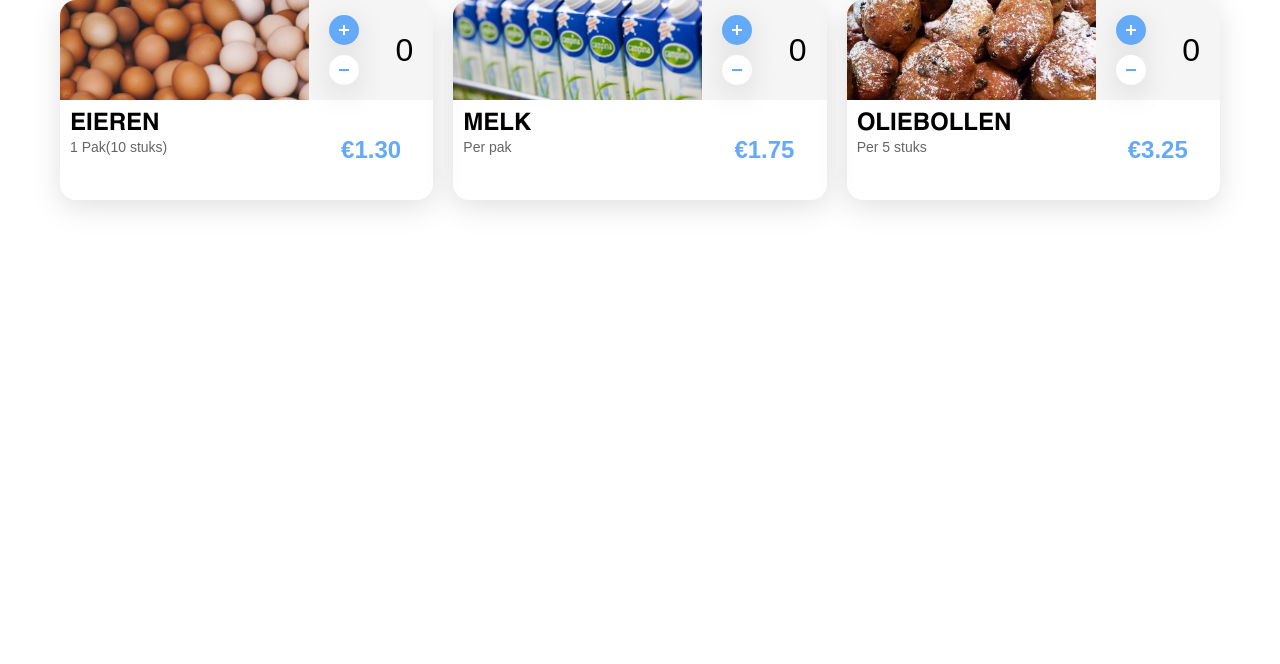
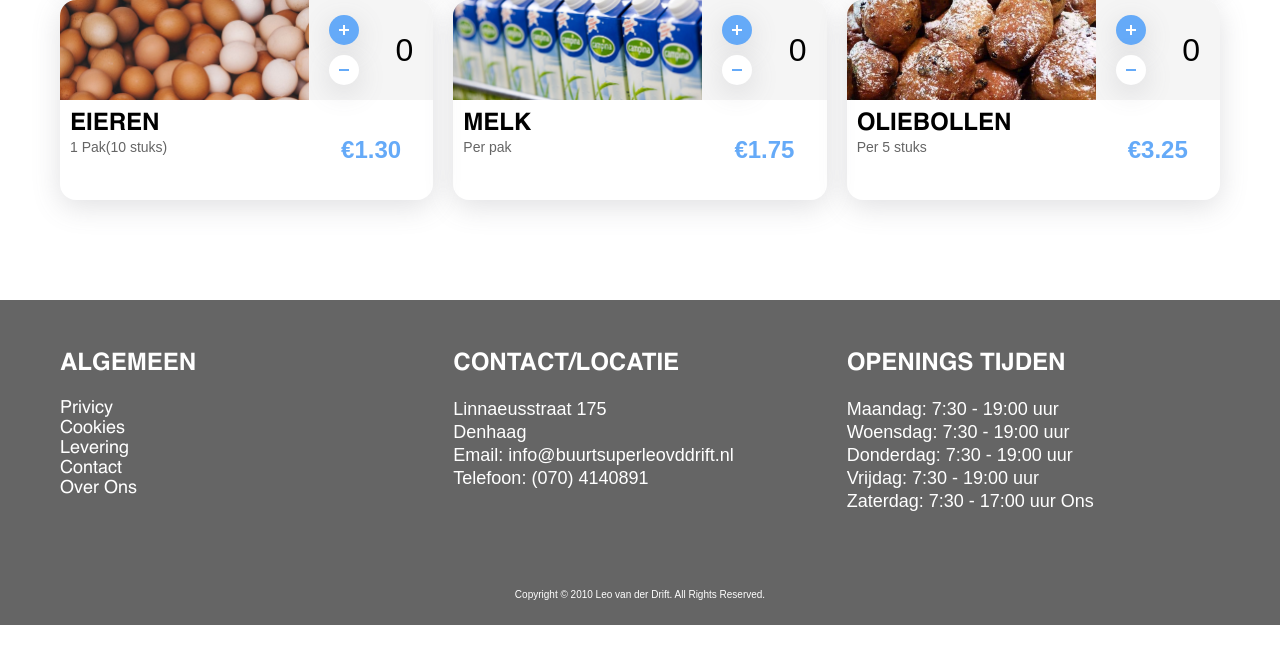
Before and after one commit to TijnR/XT1_Challenge2, a website: page index.html in a window 1280 px wide. Shown: the part 1440-2104 px from the top of the page. After the commit the page ends 2065 px from the top, so only its background shows below. Drawn offline with Linux system fonts and the light colour scheme.

Commit message:
Footer: added

```diff
--- a/index.html
+++ b/index.html
@@ -633,6 +633,40 @@
       </div>
     </div>
 
-    <div class="section test" style="height: 4000px"></div>
+    <footer class="c-footer section">
+      <div class="section-content">
+        <div class="footer__container">
+          <div class="footer__algemeen footer__section">
+            <h5 class="footer__title">algemeen</h5>
+            <a class="footer__link">Privicy</a>
+            <a class="footer__link">Cookies</a>
+            <a class="footer__link">Levering</a>
+            <a class="footer__link">Contact</a>
+            <a class="footer__link">Over Ons</a>
+          </div>
+
+          <div class="footer__contact footer__section">
+            <h5 class="footer__title">contact/locatie</h5>
+            <span class="footer__label">Linnaeusstraat 175</span>
+            <span class="footer__label">Denhaag</span>
+            <span class="footer__label">Email: info@buurtsuperleovddrift.nl</span>
+            <span class="footer__label">Telefoon: (070) 4140891</span>
+          </div>
+
+          <div class="footer__algemeen footer__section">
+            <h5 class="footer__title">Openings tijden</h5>
+            <span class="footer__label">Maandag: 7:30 - 19:00 uur</span>
+            <span class="footer__label">Woensdag: 7:30 - 19:00 uur</span>
+            <span class="footer__label">Donderdag: 7:30 - 19:00 uur</span>
+            <span class="footer__label">Vrijdag: 7:30 - 19:00 uur</span>
+            <span class="footer__label">Zaterdag: 7:30 - 17:00 uur Ons</span>
+          </div>
+      </div>
+      <div class="footer__copyright-container">
+        <span class="footer__copyright">Copyright © 2010 Leo van der Drift. All Rights Reserved.</span>
+      </div>
+
+      </div>
+    </footer>
   </body>
 </html>
--- a/scss/05_components/_all.scss
+++ b/scss/05_components/_all.scss
@@ -3,3 +3,4 @@
 @import "components.module";
 @import "components.overview";
 @import "components.product";
+@import "components.footer";
--- /dev/null
+++ b/scss/05_components/_components.footer.scss
@@ -0,0 +1,67 @@
+.c-footer {
+    background-color: $color-grey;
+}
+
+.footer__container{
+    padding: 50px 0;
+    display: grid;
+    grid-template-columns: repeat(3, 1fr);
+    column-gap: 20px;
+
+    @include screen-tablet-portrait-and-smaller {
+        grid-template-columns: 1fr;
+        padding: 30px 0;
+    }
+}
+
+.footer__section{
+    display: flex;
+    flex-direction: column;
+    justify-content: flex-start;
+
+    &:nth-child(2){
+        padding-right: 20px;
+    }
+
+    @include screen-tablet-portrait-and-smaller {
+        margin-bottom: 50px;
+
+        &:nth-child(2){
+            padding-right: 0px;
+        }
+    }
+}
+.footer__title {
+    text-transform: uppercase;
+    color: $color-white;
+    margin-bottom: 20px;
+}
+
+.footer__link {
+    cursor: pointer;
+
+    &:hover{
+        opacity: 0.8;
+    }
+}
+
+.footer__label, .footer__link{
+    font-size: $font-size-md;
+    color: $color-white;
+    font-weight: $font-weight-regular;
+    margin-bottom: 2px;
+}
+
+.footer__copyright-container {
+    display: flex;
+    align-items: center;
+    text-align: center;
+    justify-content: center;
+}
+
+.footer__copyright {
+    margin: 25px auto;
+    color: $color-white;
+
+
+}
```
Also changed, not shown: css/main.css.
